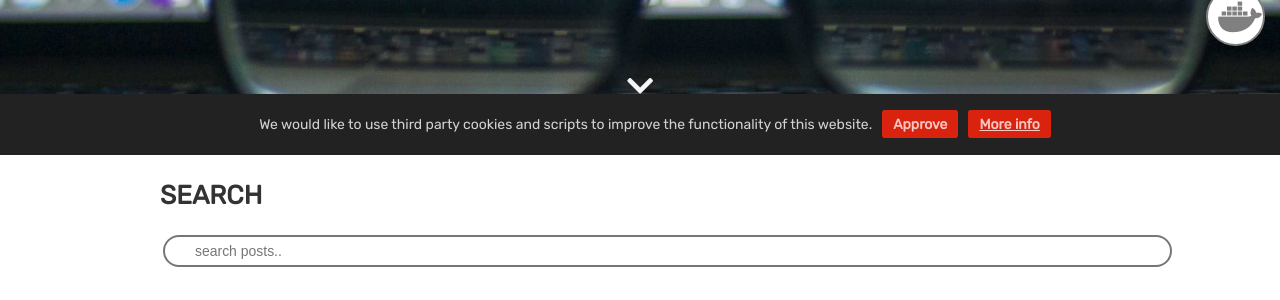
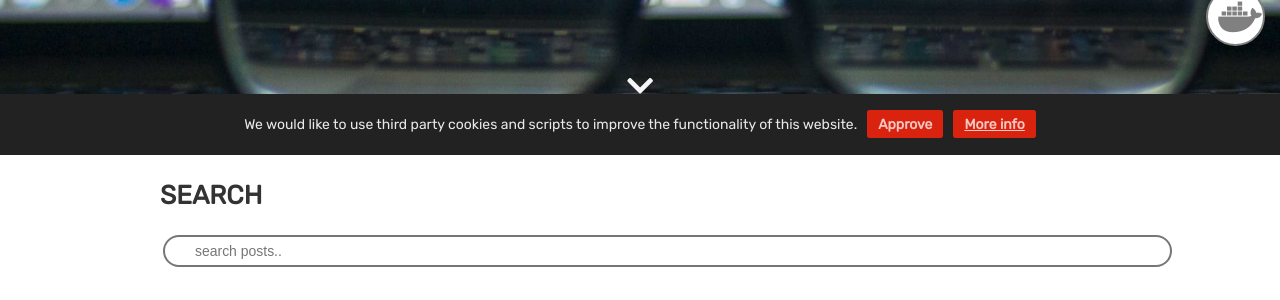
Before and after one commit to team-vrock/jekyll-theme-vrock, a Jekyll site: the page built from index.html, in a window 1280 px wide. Shown: the part 745-1045 px from the top of the page. Built offline with Jekyll 4.4.1, drawn with Linux system fonts in a browser that asks for light colours; comment, search, counter and statistics services are not loaded.

Commit message:
changed padding

```diff
--- a/_includes/cookie-consent.html
+++ b/_includes/cookie-consent.html
@@ -1,5 +1,5 @@
 <style>
-    #cookie-notice {padding: 20px 15px; display: none; text-align: center; position: fixed; bottom: 0; width: 100%; background: #222; color: rgba(255,255,255,0.8);}
+    #cookie-notice {padding: 20px 0px; display: none; text-align: center; position: fixed; bottom: 0; width: 100%; background: #222; color: rgba(255,255,255,0.9);}
     #cookie-notice a {cursor: pointer; margin-left: 10px;}
     @media (max-width: 767px) {
         #cookie-notice span {display: block; padding-top: 3px; margin-bottom: 13px;}
```
